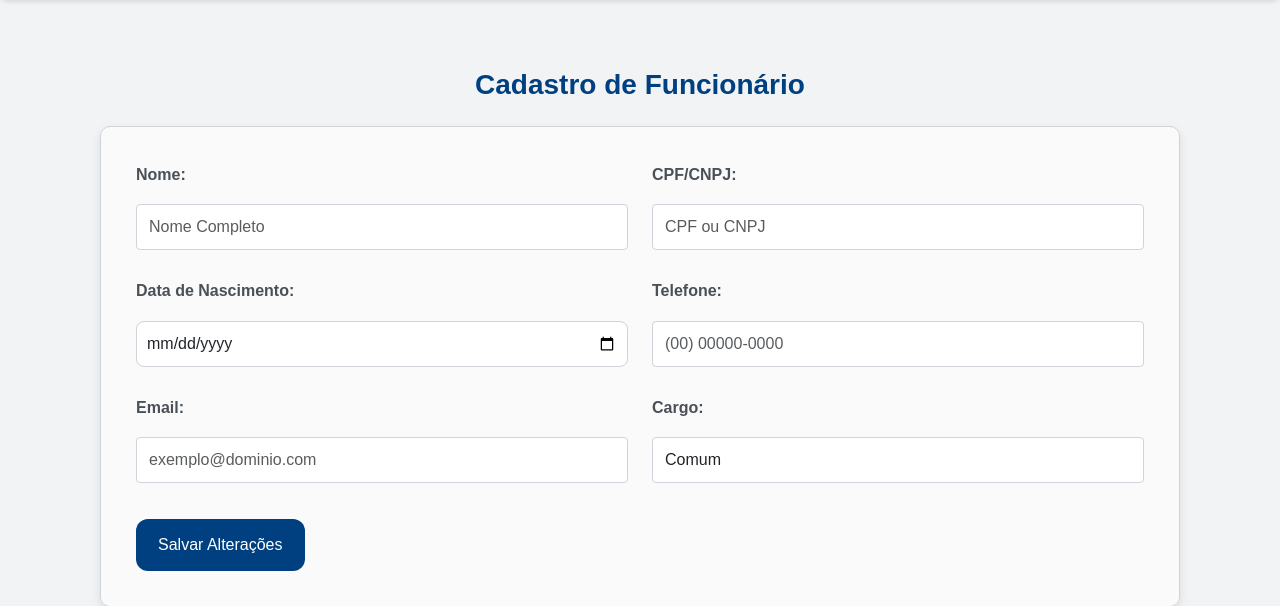
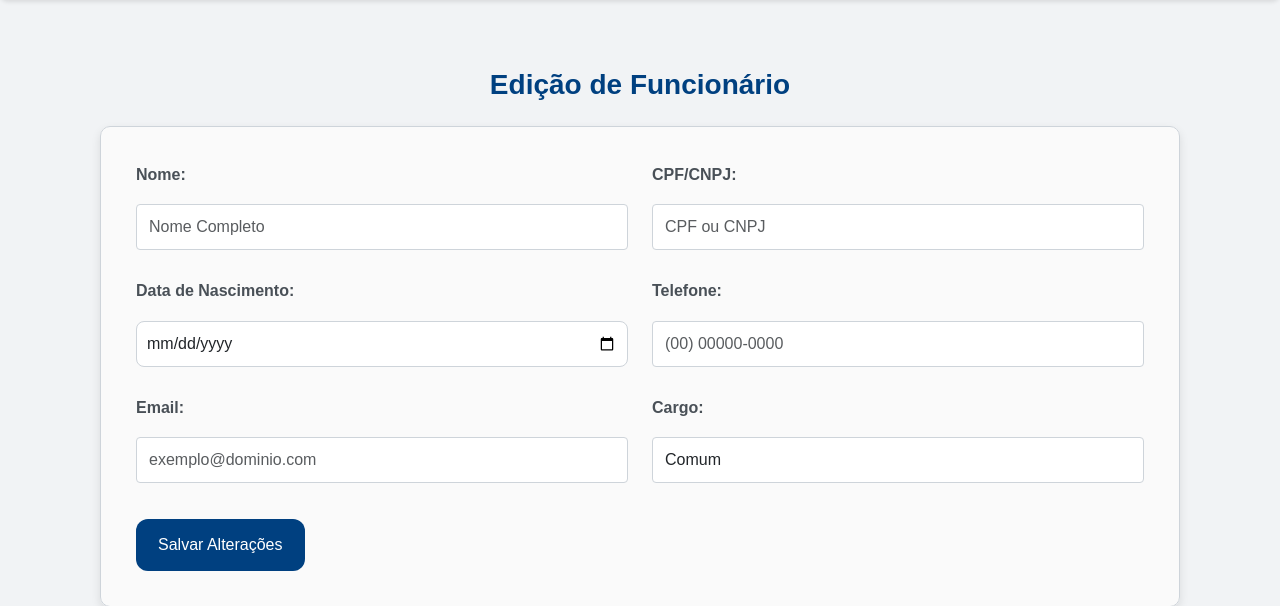
Before and after one commit to Senac-SOR-ADS/Mapa-de-Sala, a Flask app: template App/templates/Funcionarios/editar.html in a window 1280 px wide. Shown: the part 86-692 px from the top of the page. Run offline with Flask 3, Linux system fonts and the light colour scheme; the template is opened without the code that fills it, so the values that code supplies are empty.

Commit message:
ajuste html

```diff
--- a/App/templates/Areas/listar.html
+++ b/App/templates/Areas/listar.html
@@ -9,6 +9,7 @@
         <div class="input-group">
             <input class="input" required autocomplete="off" type="text" name="search" id="search" placeholder=" " />
             <label class="label" for="search">Pesquisar</label>
+
             <div class="input-wrapper">
                 <svg xmlns="http://www.w3.org/2000/svg" viewBox="0 0 24 24" fill="none" stroke="currentColor"
                     stroke-width="2" stroke-linecap="round" stroke-linejoin="round">
@@ -19,6 +20,7 @@
         </div>
         <button type="button" class="btn btn-secondary ml-2" id="clearSearch">Limpar</button>
     </form>
+</div>
 
     <h3>Lista de Áreas</h3>
 
--- a/App/templates/Funcionarios/editar.html
+++ b/App/templates/Funcionarios/editar.html
@@ -4,7 +4,7 @@
 
 {% block content %}
 <div class="container my-4">
-    <h3 class="text-center mb-4">Cadastro de Funcionário</h3>
+    <h3 class="text-center mb-4">Edição de Funcionário</h3>
 
     <!-- Exibir mensagens de feedback -->
     {% include "Error/message.html" %}
```
